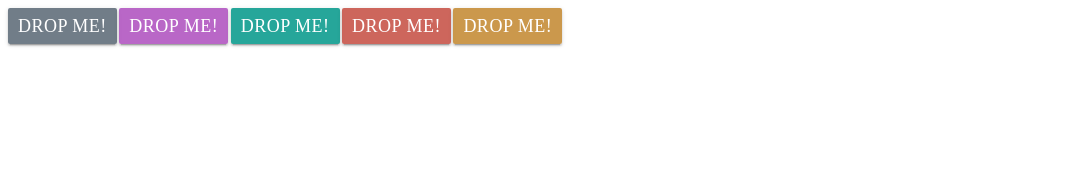
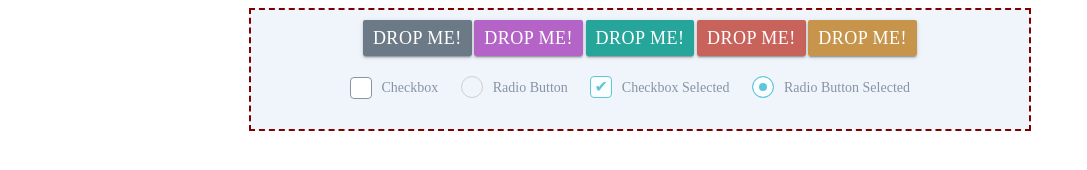
Before and after one commit to OscarRobertRodriguez/Hackathon-Team13, a plain HTML site: page index.html in a window 1280 px wide. Shown: the whole page, without its empty margins (0-1087 px from the left). Drawn offline with Linux system fonts and the light colour scheme.

Commit message:
add dropdown UI element in html

```diff
--- a/CSS/dropdown.css
+++ b/CSS/md-dropdown.css
@@ -4,8 +4,17 @@ html {
   padding: 0;
   font-size: 62.5%;
 }
+section
+{
+  background: #EFF5FB;
+  padding: 10px;
+  border: dashed 2px maroon;
+  margin: auto;
+  width: 60%;
+  text-align: center;
+}
 
-.btn {
+.md-btn {
   font-size: 1.8rem;
   border: none;
   border-radius: 2px;
@@ -26,71 +35,71 @@ html {
   box-shadow: 0 2px 2px 0 rgba(0, 0, 0, 0.14), 0 1px 5px 0 rgba(0, 0, 0, 0.12), 0 3px 1px -2px rgba(0, 0, 0, 0.2);
 }
 
-.bg-light-blue {
+.md-bg-light-blue {
   background-color: #26a69a;
 }
 
-.btn.bg-light-blue:hover {
+.md-btn.md-bg-light-blue:hover {
   background-color: #2bbbad;
   box-shadow: 0 3px 3px 0 rgba(0, 0, 0, 0.14), 0 1px 7px 0 rgba(0, 0, 0, 0.12), 0 3px 1px -1px rgba(0, 0, 0, 0.2);
 }
 
-.bg-purple {
+.md-bg-purple {
   background-color: rgba(156, 39, 176, 0.7);
 }
 
-.btn.bg-purple:hover {
+.md-btn.md-bg-purple:hover {
   background-color: rgba(185, 35, 203, 0.7);
   box-shadow: 0 3px 3px 0 rgba(0, 0, 0, 0.14), 0 1px 7px 0 rgba(0, 0, 0, 0.12), 0 3px 1px -1px rgba(0, 0, 0, 0.2);
 }
 
-.bg-orange {
+.md-bg-orange {
   background-color: rgba(181, 109, 0, 0.7);
 }
 
-.btn.bg-orange:hover {
+.md-btn.md-bg-orange:hover {
   background-color: rgba(199, 127, 0, 0.7);
   box-shadow: 0 3px 3px 0 rgba(0, 0, 0, 0.14), 0 1px 7px 0 rgba(0, 0, 0, 0.12), 0 3px 1px -1px rgba(0, 0, 0, 0.2);
 }
 
-.bg-red {
+.md-bg-red {
   background-color: rgba(184, 38, 23, 0.7);
 }
 
-.btn.bg-red:hover {
+.md-btn.md-bg-red:hover {
   background-color: rgba(212, 42, 25, 0.7);
   box-shadow: 0 3px 3px 0 rgba(0, 0, 0, 0.14), 0 1px 7px 0 rgba(0, 0, 0, 0.12), 0 3px 1px -1px rgba(0, 0, 0, 0.2);
 }
 
-.bg-dark {
+.md-bg-dark {
   background-color: rgba(54, 70, 86, 0.7);
 }
 
-.btn.bg-dark:hover {
+.md-btn.md-bg-dark:hover {
   background-color: rgba(70, 91, 112, 0.7);
   box-shadow: 0 3px 3px 0 rgba(0, 0, 0, 0.14), 0 1px 7px 0 rgba(0, 0, 0, 0.12), 0 3px 1px -1px rgba(0, 0, 0, 0.2);
 }
 
 /* The necessities */
-.menu {
+.md-menu {
   position: relative;
   display: inline-block;
 }
 
-.menu:before {
+.md-menu:before {
   content: "Drop Me!";
 }
 
-.menu:focus {
+.md-menu:focus {
   pointer-events: none;
 }
 
-.menu:focus .menu-content {
+.md-menu:focus .md-menu-content {
   opacity: 1;
   visibility: visible;
 }
 
-.menu-content {
+.md-menu-content {
   pointer-events: auto;
   position: absolute;
   z-index: 1;
@@ -99,16 +108,16 @@ html {
 
 }
 
-.menu {
+.md-menu {
   padding: 0;
   outline: 0;
 }
 
-.menu:before {
+.md-menu:before {
   padding: 0.5rem 1rem;
 }
 
-.menu-content {
+.md-menu-content {
   width: auto;
   margin-top: 0.8rem;
   padding: 1.1rem;
@@ -120,7 +129,7 @@ html {
   box-shadow: 0 2px 2px 0 rgba(0, 0, 0, 0.14), 0 1px 5px 0 rgba(0, 0, 0, 0.12), 0 3px 1px -2px rgba(0, 0, 0, 0.2);
 }
 
-.menu-content li {
+.md-menu-content li {
   color: #f2f5e9;
   list-style-type: none;
   white-space: nowrap;
@@ -128,16 +137,15 @@ html {
 }
 
 /* style the buttons */
-.menu-content a {
+.md-menu-content a {
   text-transform: none;
   text-decoration: none;
   font-size: 1.2rem;
   color: inherit;
   cursor: pointer;
-
 }
 
-.menu-content a:hover {
+.md-menu-content a:hover {
   color: #ff8c31;
   -webkit-transition: all 160ms ease-in;
   -moz-transition: all 160ms ease-in;
--- /dev/null
+++ b/CSS/md-radio-checkbox.css
@@ -0,0 +1,68 @@
+.group {
+  padding-top: 2rem;
+  padding-bottom: 2rem;
+}
+
+.group span {
+  padding-right: 2rem;
+
+}
+
+input[type="checkbox"] {
+  display: none;
+}
+
+input[type="radio"] {
+  display: none;
+}
+
+input[type="checkbox"] + label:before {
+  content: '\00a0';
+  display: inline-block;
+  width: 2rem;
+  border-radius: 4px;
+  height: 2rem;
+  font-size: 1.6rem;
+  font-family: 'Arial Unicode MS';
+  background-color: #FFFFFF;
+  border: 1px solid #8894a4;
+  color: #8894a4;
+  text-align: center;
+  cursor: pointer;
+  margin-right: 6px;
+}
+
+input[type="checkbox"]:checked + label:before {
+  content: '\2714';
+  border: 1px solid #61c5d9;
+  background-color: #FAFEFF;
+  color: #61c5d9;
+}
+
+label {
+  color: #8894a4;
+  font-size: 1.4rem;
+}
+
+input[type="radio"] + label:before {
+  border: 1px solid #CFCFCF;
+  content: "";
+  display: inline-block;
+  height: 20px;
+  width: 20px;
+  text-align: center;
+  font-size: 1.3rem;
+  font-weight: bold;
+  margin-right: 10px;
+  vertical-align:top;
+}
+
+input[type="radio"] + label:before {
+  border-radius: 12px;
+}
+
+input[type="radio"]:checked + label:before {
+  border-color: #61c5d9;
+  background-color: #61c5d9;
+  box-shadow: 0 0 0 6px #FAFEFF inset;
+}
--- a/index.html
+++ b/index.html
@@ -3,48 +3,71 @@
 <head>
   <meta charset = "utf-8">
   <title>December Hackathon</title>
-  <link rel = "stylesheet" href = "CSS/dropdown.css"/>
+  <link rel = "stylesheet" href = "CSS/md-dropdown.css"/>
+  <link rel = "stylesheet" href = "CSS/md-radio-checkbox.css"/>
 </head>
 <body>
-
-<div tabindex="0" class="btn bg-dark menu">
-  <ul class="menu-content bg-dark">
-    <li><a href="#">Pure CSS</a></li>
-    <li><a href="#">No JavaScript</a></li>
-    <li><a href="#">Pretty nice, right?</a></li>
+<!-- hiep coding stuff -->
+<section>
+  <div tabindex = "0" class = "md-btn md-bg-dark md-menu">
+    <ul class = "md-menu-content md-bg-dark">
+      <li><a href = "#">Pure CSS</a></li>
+      <li><a href = "#">No JavaScript</a></li>
+      <li><a href = "#">Pretty nice, right?</a></li>
     </ul>
   </div>
 
-<div tabindex="0" class="btn bg-purple menu">
-  <ul class="menu-content bg-purple">
-    <li><a href="#">Pure CSS</a></li>
-    <li><a href="#">No JavaScript</a></li>
-    <li><a href="#">Pretty nice, right?</a></li>
+  <div tabindex = "0" class = "md-btn md-bg-purple md-menu">
+    <ul class = "md-menu-content md-bg-purple">
+      <li><a href = "#">Pure CSS</a></li>
+      <li><a href = "#">No JavaScript</a></li>
+      <li><a href = "#">Pretty nice, right?</a></li>
     </ul>
   </div>
 
-<div tabindex="0" class="btn bg-light-blue menu">
-  <ul class="menu-content bg-light-blue">
-    <li><a href="#">Pure CSS</a></li>
-    <li><a href="#">No JavaScript</a></li>
-    <li><a href="#">Pretty nice, right?</a></li>
+  <div tabindex = "0" class = "md-btn md-bg-light-blue md-menu">
+    <ul class = "md-menu-content md-bg-light-blue">
+      <li><a href = "#">Pure CSS</a></li>
+      <li><a href = "#">No JavaScript</a></li>
+      <li><a href = "#">Pretty nice, right?</a></li>
     </ul>
   </div>
 
-<div tabindex="0" class="btn bg-red menu">
-  <ul class="menu-content bg-red">
-    <li><a href="#">Pure CSS</a></li>
-    <li><a href="#">No JavaScript</a></li>
-    <li><a href="#">Pretty nice, right?</a></li>
+  <div tabindex = "0" class = "md-btn md-bg-red md-menu">
+    <ul class = "md-menu-content md-bg-red">
+      <li><a href = "#">Pure CSS</a></li>
+      <li><a href = "#">No JavaScript</a></li>
+      <li><a href = "#">Pretty nice, right?</a></li>
     </ul>
   </div>
 
-<div tabindex="0" class="btn bg-orange menu">
-  <ul class="menu-content bg-orange">
-    <li><a href="#">Pure CSS</a></li>
-    <li><a href="#">No JavaScript</a></li>
-    <li><a href="#">Pretty nice, right?</a></li>
+  <div tabindex = "0" class = "md-btn md-bg-orange md-menu">
+    <ul class = "md-menu-content md-bg-orange">
+      <li><a href = "#">Pure CSS</a></li>
+      <li><a href = "#">No JavaScript</a></li>
+      <li><a href = "#">Pretty nice, right?</a></li>
     </ul>
   </div>
+  <div class = "group">
+  <span>
+    <input id = "checkbox-1" type = "checkbox">
+    <label for = "checkbox-1"> Checkbox</label>
+  </span>
+    <span>
+    <input id = "radio-1" type = "radio">
+    <label for = "radio-1">Radio Button</label>
+  </span>
+    <span>
+    <input id = "checkbox-2" type = "checkbox" checked>
+    <label for = "checkbox-2"> Checkbox Selected</label>
+  </span>
+    <span>
+    <input id = "radio-2" type = "radio" checked>
+    <label for = "radio-2">Radio Button Selected</label>
+  </span>
+  </div>
+</section>
+<!-- end hiep coding stuff -->
+
 </body>
 </html>
```
Lines whose indentation alone changed are shown as unchanged.
